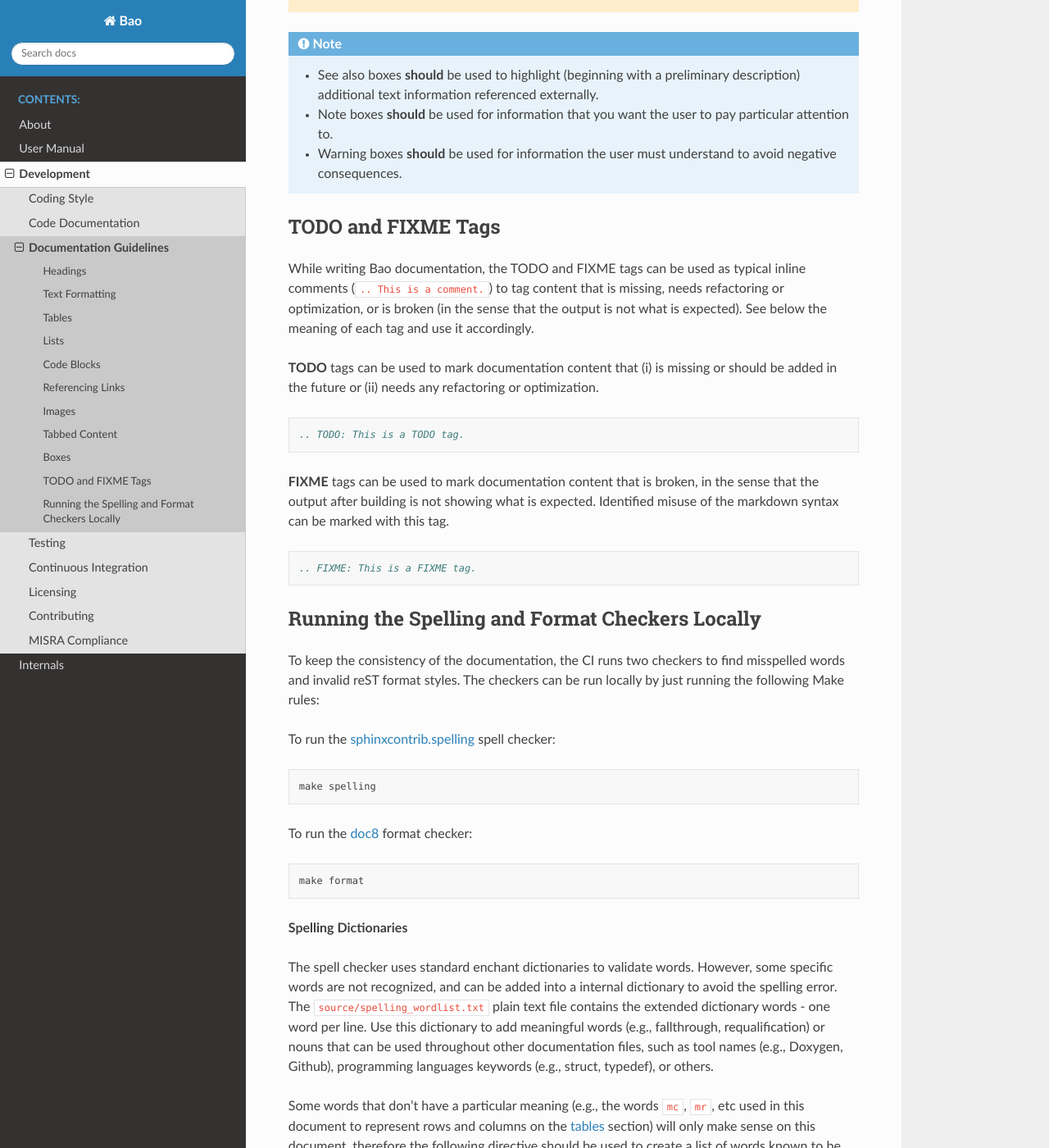
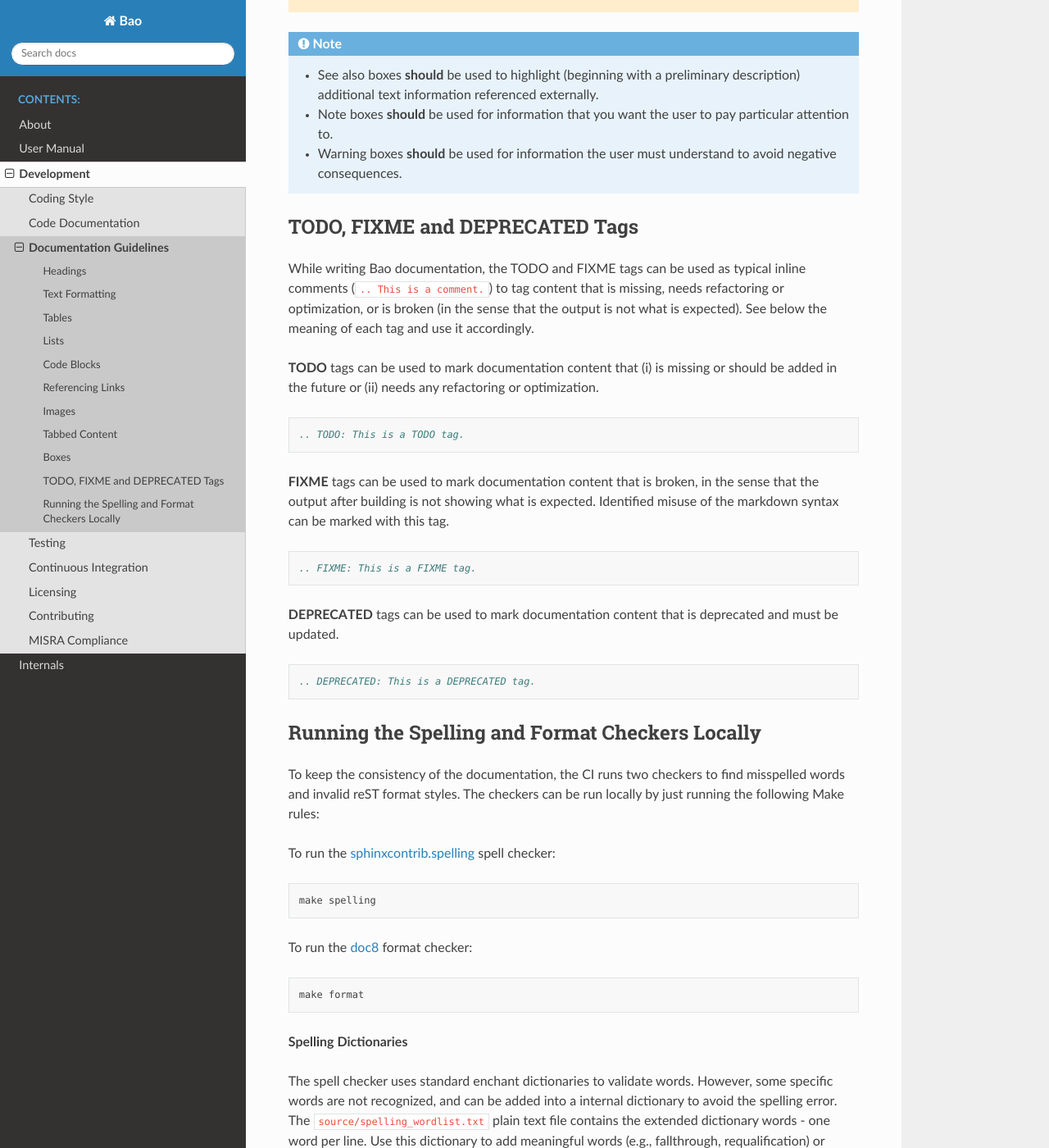
Before and after one commit to bao-project/bao-docs, a Sphinx documentation site: the page built from source/development/doc_guidelines.rst, in a window 1280 px wide and 1400 px high, scrolled down 8671 px. Shown: the whole window at 82% size. Built offline with Sphinx 7.4.7 and the Read the Docs theme 2.0.0, drawn with Linux system fonts in a browser that asks for light colours.

Commit message:
doc(tags): add deprecated tag for highlighting doc
Signed-off-by: Daniel Oliveira <drawnpoetry@gmail.com>

```diff
--- a/source/development/doc_guidelines.rst
+++ b/source/development/doc_guidelines.rst
@@ -422,8 +422,9 @@ Rendered, the different boxes look like this:
     - Note boxes **should** be used for information that you want the user to pay particular attention to.
     - Warning boxes **should** be used for information the user must understand to avoid negative consequences.
 
-TODO and FIXME Tags
--------------------
+TODO, FIXME and DEPRECATED Tags
+-------------------------------
+
 While writing Bao documentation, the TODO and FIXME tags can be used as typical
 inline comments (``.. This is a comment.``) to tag content that is missing,
 needs refactoring or optimization, or is broken (in the sense that the output
@@ -444,6 +445,13 @@ Identified misuse of the markdown syntax can be marked with this tag.
 .. code-block:: rest
 
     .. FIXME: This is a FIXME tag.
+
+**DEPRECATED** tags can be used to mark documentation content that is
+deprecated and must be updated.
+
+.. code-block:: rest
+
+    .. DEPRECATED: This is a DEPRECATED tag.
 
 Running the Spelling and Format Checkers Locally
 ------------------------------------------------
```
